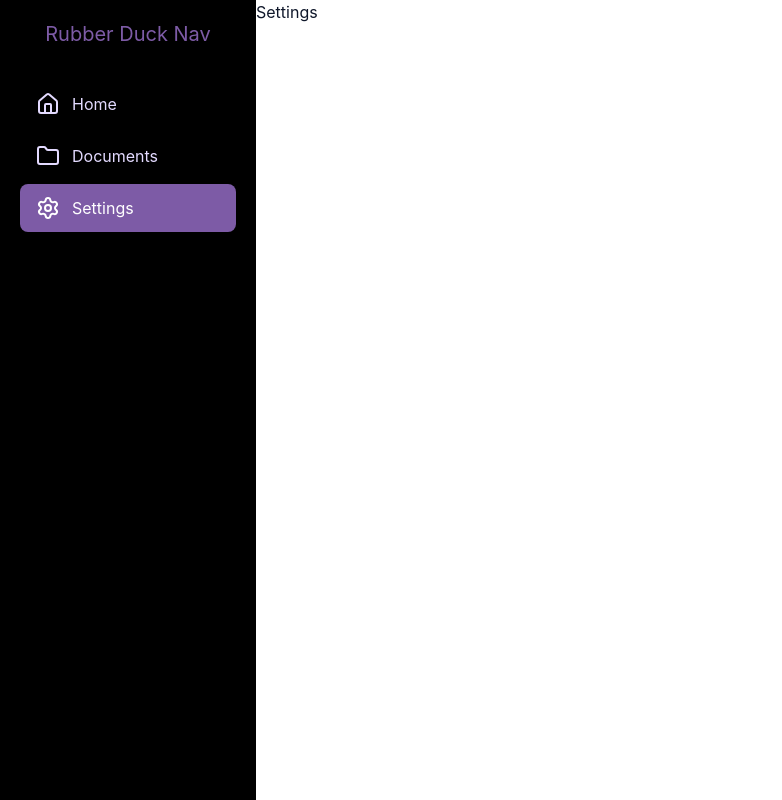
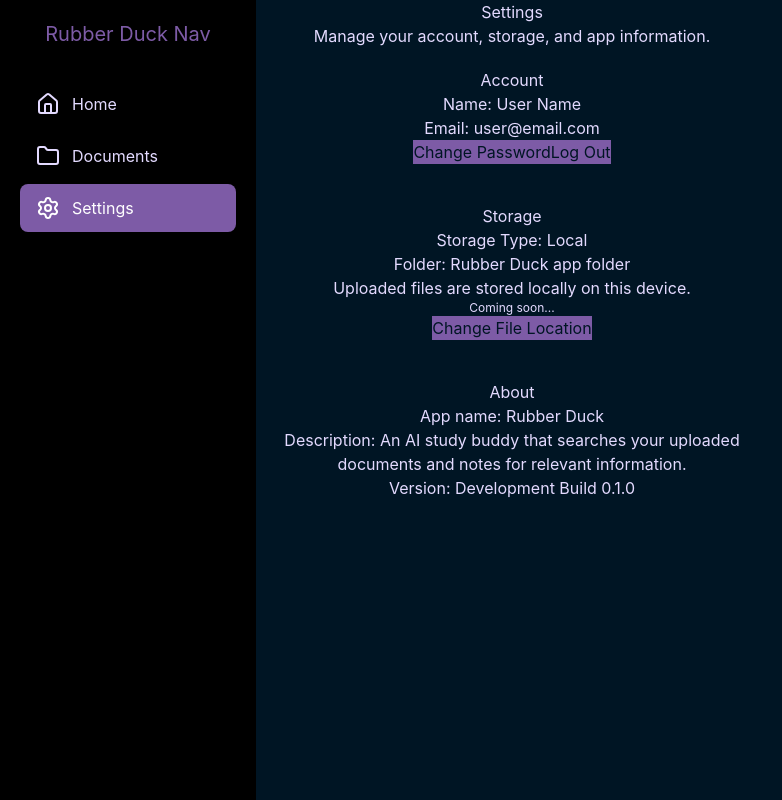
Before and after one commit to Rubber-Duck-Atlas/Rubber-Duck, a React (Vite) app in the folder App/: page /settings in a window 1280 px wide. Shown: the whole page, without its empty margins (0-782 px from the left). Built offline with nearby package versions, Linux system fonts and the light colour scheme.

Commit message:
built basic settings page and edited AppLayout's nesting

```diff
--- a/App/src/layouts/AppLayout.tsx
+++ b/App/src/layouts/AppLayout.tsx
@@ -11,10 +11,10 @@ export default function AppLayout() {
       <Sidebar />
 
         {/* Creates space to the right of sidebar */}
-      <main className="min-w-0 flex-1">
+      <div className="min-w-0 flex-1 bg-ink text-peri">
         {/* Displays current page */}
         <Outlet />
-      </main>
+      </div>
     </div>
   );
 }
--- a/App/src/pages/Settings.tsx
+++ b/App/src/pages/Settings.tsx
@@ -1,9 +1,59 @@
 import React from "react";
 
 export default function Settings() {
-    return (
+  const username = "User Name";
+  const email = "user@email.com";
+
+  return (
+    <main className="flex w-full max-w-lg flex-col items-center text-center">
+      {/* Header Section */}
+      <div>
+        <h1>Settings</h1>
+
+        <p>Manage your account, storage, and app information.</p>
+      </div>
+
+      {/* Account Section */}
+      <div className="p-5">
         <section>
-            <h1>Settings</h1>
+          <h2>Account</h2>
+
+          <p>Name: {username}</p>
+          <p>Email: {email}</p>
+
+          <button className="bg-lilac text-ink">Change Password</button>
+
+          <button className="bg-lilac text-ink">Log Out</button>
         </section>
-    );
+      </div>
+
+      {/* Storage Section */}
+      <div className="p-5">
+        <section>
+          <h2>Storage</h2>
+
+          <p>Storage Type: Local</p>
+          <p>Folder: Rubber Duck app folder</p>
+          <p>Uploaded files are stored locally on this device.</p>
+
+          <p className="text-xs">Coming soon...</p>
+          <button className="bg-lilac text-ink">Change File Location</button>
+        </section>
+      </div>
+
+      {/* About Section */}
+      <div className="p-5">
+        <section>
+          <h2>About</h2>
+
+          <p>App name: Rubber Duck</p>
+          <p>
+            Description: An AI study buddy that searches your uploaded documents
+            and notes for relevant information.
+          </p>
+          <p>Version: Development Build 0.1.0</p>
+        </section>
+      </div>
+    </main>
+  );
 }
```
